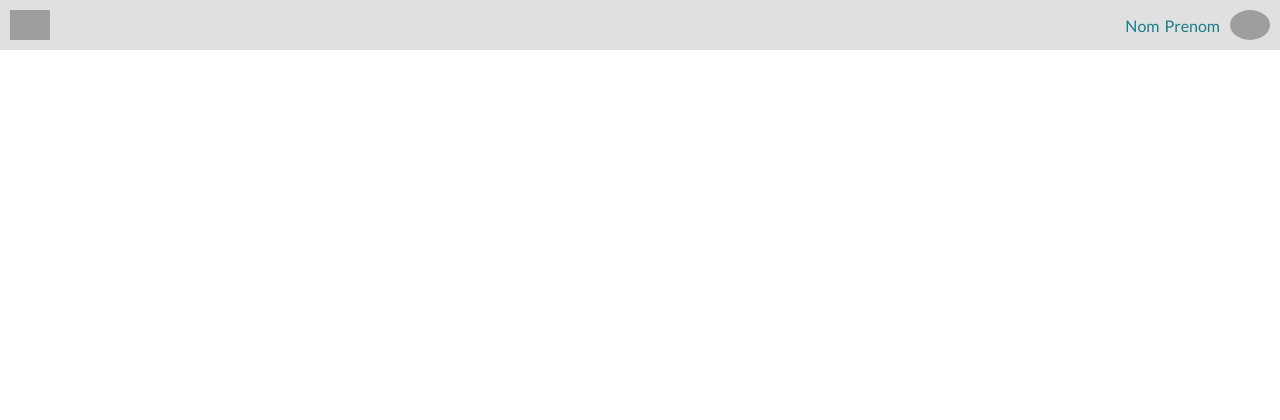
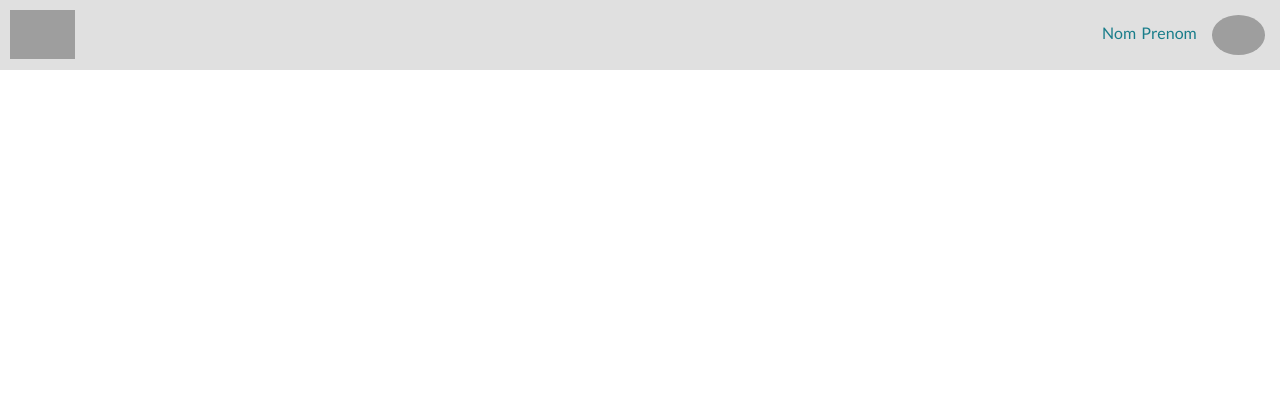
Before and after one commit to Vic06163/Web-project, a PHP site: page /companiesInformations.html in a window 1280 px wide. Shown: the top 420 px of the page. Run offline with PHP 8.4, Linux system fonts and the light colour scheme; grey boxes are pictures that could not be loaded.

Commit message:
header modifié

```diff
--- a/companies/companiesInformation.css
+++ b/companies/companiesInformation.css
@@ -4,7 +4,7 @@ header{
     display: flex;
     flex-direction: row;
     justify-content: space-between;
-    height: 50px;
+    height: 70px;
     padding: 0;
     background-color: rgb(224, 224, 224);
 }
@@ -25,7 +25,7 @@ body {
 
 .nomPrenom{
     font-family: 'Lato', sans-serif;
-    margin-top: 10%;
+    margin-top: 23px;
     color:#197D8A;
     padding-left: 5px;
 }
@@ -37,7 +37,7 @@ body {
 }
 
 .profileButton {
-    padding: 10px;
+    padding: 15px;
     max-height: 60%;
     border-radius: 50%;
 }
--- a/companies/companiesInformations.html
+++ b/companies/companiesInformations.html
@@ -13,7 +13,7 @@
         <div class="headerDroite">
             <a class="nomPrenom">Nom</a>
             <a class="nomPrenom">Prenom</a>
-            <input class="profileButton" type="image" id="image" alt="Profile" src="../pictures/istockphoto-1091291084-170667a.jpg">
+            <input class="profileButton" type="image" id="image" alt="Profile" src="../pictures/Logo_login.png">
         </div>
     </header>
 
```
